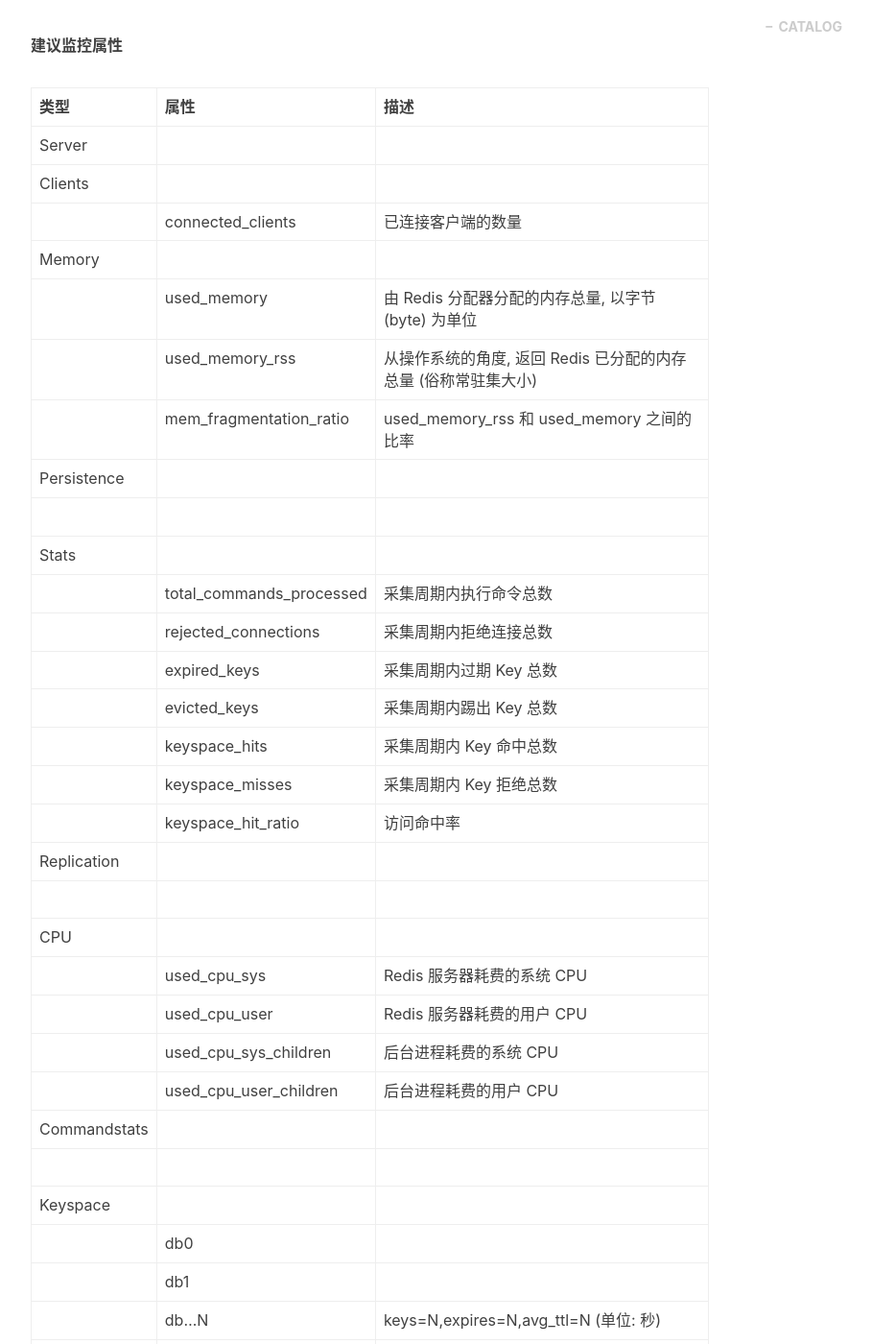
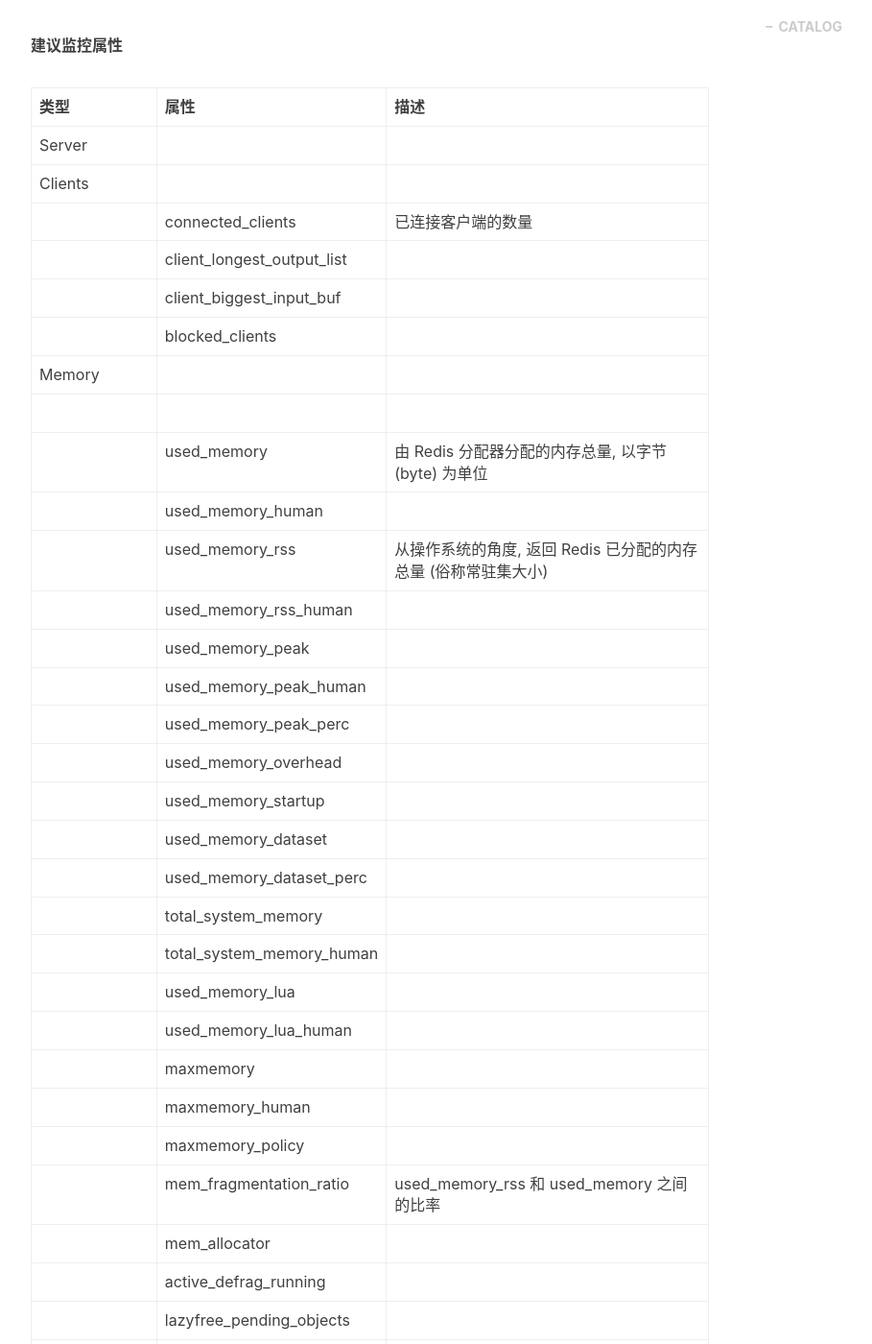
Before and after one commit to John-zero/John-zero.github.io, a Jekyll site: the page built from _posts/2017-11-19-redis-monitor.markdown, in a window 1280 px wide and 1400 px high, scrolled down 716 px. Shown: the whole window at 96% size, without its empty margins (233-1142 px from the left). Built offline with Jekyll 4.4.1, drawn with Linux system fonts in a browser that asks for light colours; nearby versions of some CDN libraries; comment, search, counter and statistics services are not loaded; a file with an impossible date is left out.

```diff
--- a/_posts/2017-11-15-redis-deployment.markdown
+++ b/_posts/2017-11-15-redis-deployment.markdown
@@ -5,7 +5,7 @@ subtitle:   	"单机, 哨兵, 集群"
 date:       	2017-11-15
 author:       	"John-zero"
 header-img: 	"img/post-bg-js-module.jpg"
-catalog: 		false
+catalog: 		true
 tags:
     - Redis
     - 缓存
--- a/_posts/2017-11-16-redis-slowlog.markdown
+++ b/_posts/2017-11-16-redis-slowlog.markdown
@@ -5,6 +5,7 @@ subtitle:     	""
 date:         	2017-11-16
 author:       	"John-zero"
 header-img: 	"img/post-bg-android.jpg"
+catalog:      	true
 tags:
     - Redis
     - 缓存
--- a/_posts/2017-11-19-redis-monitor.markdown
+++ b/_posts/2017-11-19-redis-monitor.markdown
@@ -25,10 +25,33 @@ tags:
 Server 		| 								|
 Clients 	| 								|
 			| connected_clients 			| 已连接客户端的数量
+			| client_longest_output_list	|
+			| client_biggest_input_buf	 	|
+			| blocked_clients				|
 Memory 		| 								|
+			|								|
 			| used_memory 					| 由 Redis 分配器分配的内存总量, 以字节 (byte) 为单位
+			| used_memory_human				|
 			| used_memory_rss 				| 从操作系统的角度, 返回 Redis 已分配的内存总量 (俗称常驻集大小)
+			| used_memory_rss_human			|
+			| used_memory_peak				|
+			| used_memory_peak_human		|
+			| used_memory_peak_perc			|
+			| used_memory_overhead			|
+			| used_memory_startup			|
+			| used_memory_dataset			|
+			| used_memory_dataset_perc		|
+			| total_system_memory			|
+			| total_system_memory_human		|
+			| used_memory_lua				|
+			| used_memory_lua_human			|
+			| maxmemory						|
+			| maxmemory_human				|
+			| maxmemory_policy				|
 			| mem_fragmentation_ratio 		| used_memory_rss 和 used_memory 之间的比率
+			| mem_allocator					|
+			| active_defrag_running	 		|
+			| lazyfree_pending_objects		|
 Persistence	| 								|
 			|								|
 Stats 		| 								|
```
Also changed, not shown: _posts/2017-11-17-redis-replication.markdown (+11 -0 lines), _posts/2017-11-20-redis-memory.markdown (+9 -10 lines), _posts/2017-11-22-redis-distributed-lock.markdown (added, +82 -0 lines).
